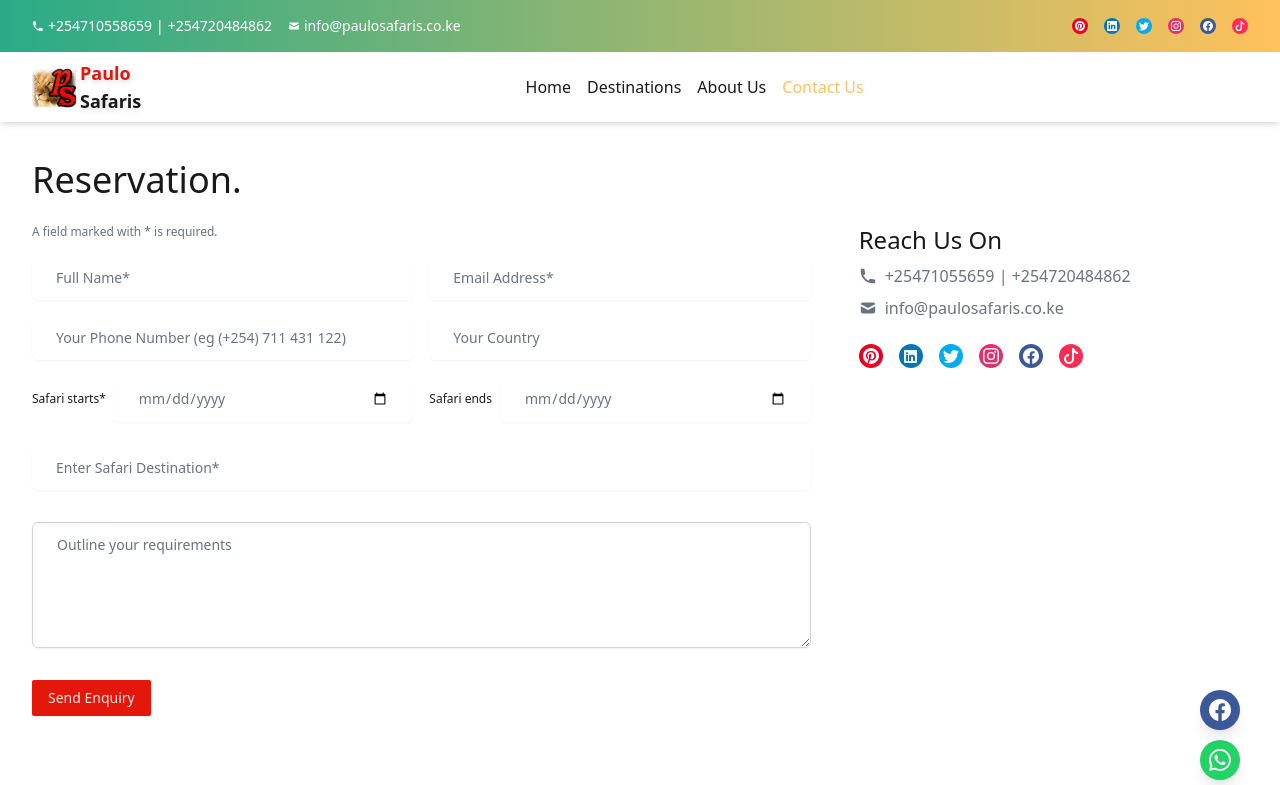
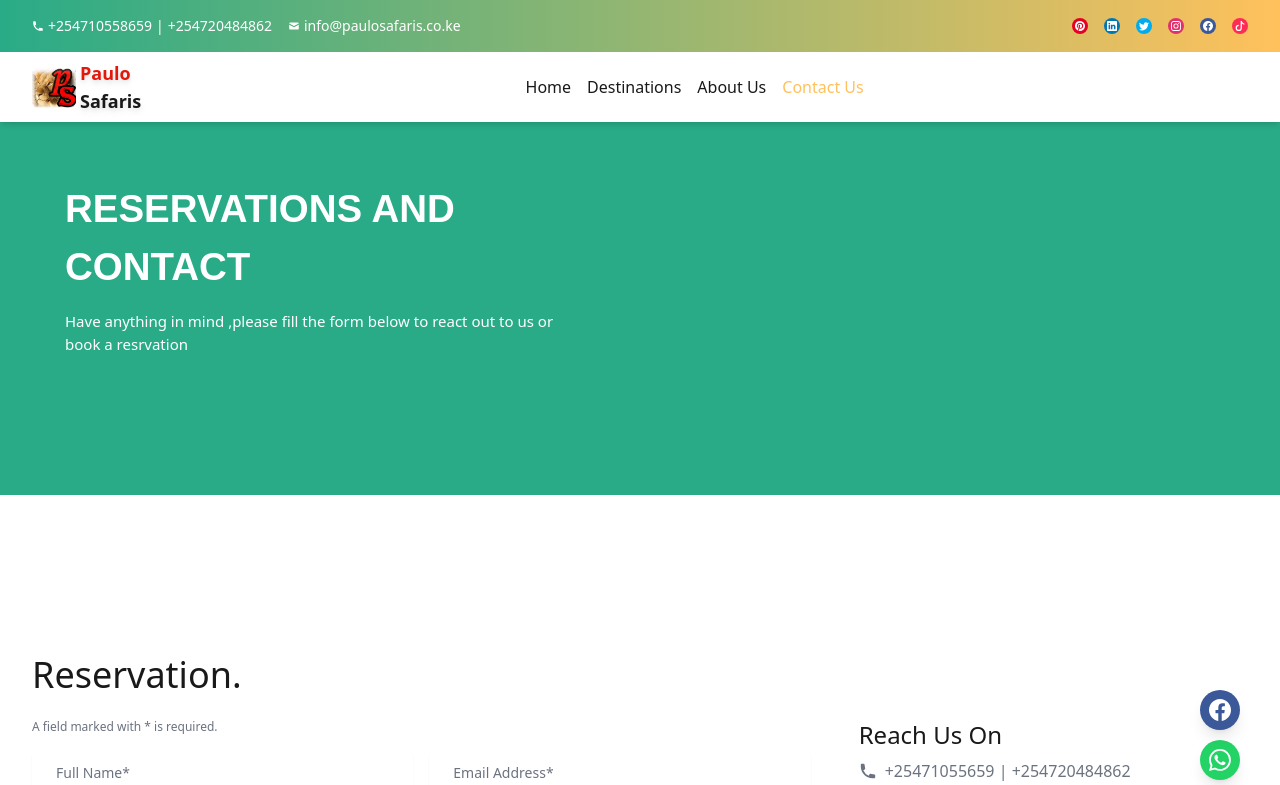
Before and after one commit to eeicomusa/T3stpaul, a Next.js app: page /reservation in a window 1280 px wide. Shown: the top 785 px of the page. Built offline with nearby package versions, Linux system fonts and the light colour scheme.

Commit message:
updating by adding a banner on top of each page

```diff
--- a/app/(user)/about/page.tsx
+++ b/app/(user)/about/page.tsx
@@ -5,7 +5,7 @@ import { urlForImage } from '@/sanity/lib/image';
 import { gallery } from '@/components/constants';
 import Gallery from '@/components/Gallery';
 import { Metadata } from 'next';
-
+import Pagebanner from '@/components/Pagebanner';
 export const metadata:Metadata = {
   title:"About Us",
   description:"Paulosafaris is a unique Kenya Tour Company based in Mombasa offering Kenya Coastal Beach Holidays, Adventures from Mombasa to Nairobi, East Africa Wildlife Tours from the Kenyan Coast, Tsavo Safaris from Mombasa and Maasai Mara Tours."
@@ -16,7 +16,12 @@ export default async function About() {
   const team = await getTeam();
 
   return (
-    <section className="w-full min-h-screen">
+  <>
+    <Pagebanner
+      header='About Us'
+      body="Want to learn more About us ?"
+    />
+      <section className="w-full min-h-screen">
      <div className="max-w-7xl m-auto px-4 sm:px-6 lg:px-8 p-16 pb-8 sm:pb-12 flex flex-col space-y-6 mt-10 sm:mt-16 lg:mt-24">
         <div className="w-full flex flex-col gap-4 pb-2">
           <h2 className="text-4xl font-bold text-center">About Paulosafaris.</h2>
@@ -145,5 +150,6 @@ export default async function About() {
 
       </div>
     </section>
+     </>
   );
 }
--- a/app/(user)/destinations/page.tsx
+++ b/app/(user)/destinations/page.tsx
@@ -10,11 +10,17 @@ import MombasaSafaris from '@/components/MombasaSafaris';
 import Gallery from '@/components/Gallery';
 import PreviewDestinations from '@/components/PreviewDestinations';
 import TestMonials from '@/components/Testmonials';
+import Pagebanner from '@/components/Pagebanner';import destination from '../../../sanity/destination-schema';
 export default async function Destinations() {
   const destinations = await getDestinations();
   // console.log("your destinations",destinations);
   return (
-    <section className="w-full min-h-screen">
+    <>
+    <Pagebanner
+      header="Destinations"
+      destination="Here are our popular destinations"
+     />
+      <section className="w-full min-h-screen">
      {/* <div className="max-w-6xl m-auto px-4 sm:px-6 lg:px-4 p-16 pb-8 sm:pb-12 flex flex-col space-y-8  mt-10 sm:mt-16 lg:mt-24">
         <h2 className="text-4xl">Destinations.</h2>
         <div className="w-full grid grid-cols-1 sm:grid-cols-2  md:grid-cols-3 lg:grid-cols-3 gap-4 pt-4 pb-8">
@@ -69,5 +75,6 @@ export default async function Destinations() {
       <Gallery />
       <TestMonials/>
     </section>
+    </>
   );
 }
--- a/app/(user)/faqs/page.tsx
+++ b/app/(user)/faqs/page.tsx
@@ -3,6 +3,7 @@
 import { useState } from "react";
 import {  HiMinusCircle, HiPlusCircle } from "react-icons/hi";
 import Link from "next/link";
+import Pagebanner from "@/components/Pagebanner";
 
 
   export default function FAQs(){
@@ -16,7 +17,12 @@ import Link from "next/link";
     const [toggleSix, setToggleSix] = useState(false)
 
     return (
-      <section className="w-full min-h-screen">
+      <>
+      <Pagebanner
+         header="FAQ"
+         body="Have any qusetion in your minda ? Here are the fequent onse"
+      />
+        <section className="w-full min-h-screen">
         <div className="max-w-7xl m-auto px-4 sm:px-6 lg:px-8  p-16 pb-8 sm:pb-12  flex flex-col space-y-6 mt-10 sm:mt-16 lg:mt-24">
           <h2 className="text-4xl">FAQs.</h2>
 
@@ -225,4 +231,5 @@ import Link from "next/link";
           </div>
         </div>
       </section>
+      </>
     );}
--- a/app/(user)/reservation/page.tsx
+++ b/app/(user)/reservation/page.tsx
@@ -15,6 +15,7 @@ import { HiPhone, HiMail } from "react-icons/hi";
 
 import Image from "next/image";
 import { payments } from "@/components/constants";
+import Pagebanner from "@/components/Pagebanner";
 
 const Enquire = () => {
   const [sending, setSending] = useState(false);
@@ -70,7 +71,12 @@ const Enquire = () => {
   };
 
   return (
-    <section className="w-full min-h-screen">
+   <>
+      <Pagebanner
+        header="Reservations and contact "
+        body="Have anything in mind ,please fill the form below to react out to us or book a resrvation"
+      />
+      <section className="w-full min-h-screen">
       <div className="max-w-7xl m-auto px-4 sm:px-6 lg:px-8 flex flex-col space-y-6 mt-10 sm:mt-16 lg:mt-24 p-16 pb-8 sm:pb-12 ">
         <h2 className="text-4xl">Reservation.</h2>
         <div className="w-full flex flex-col gap-8 sm:gap-12 md:flex-row justify-between">
@@ -270,6 +276,7 @@ const Enquire = () => {
         </div>
       </div>
     </section>
+   </>
   );
 };
 
--- /dev/null
+++ b/components/Pagebanner.tsx
@@ -0,0 +1,20 @@
+interface PagebannerProps{
+    header : string,
+    body: string
+}
+export default function Pagebanner({header, body}: PagebannerProps){
+    return(
+         <section className="cta mt-20" id="contact">
+                <div className="container">
+                    <div className="cta-content">
+                    <h3 className="h2 section-title">
+                        {header}
+                    </h3>
+                    <p className="section-text">
+                       {body}
+                    </p>
+                    </div>
+                </div>
+        </section>
+    )
+}
```
